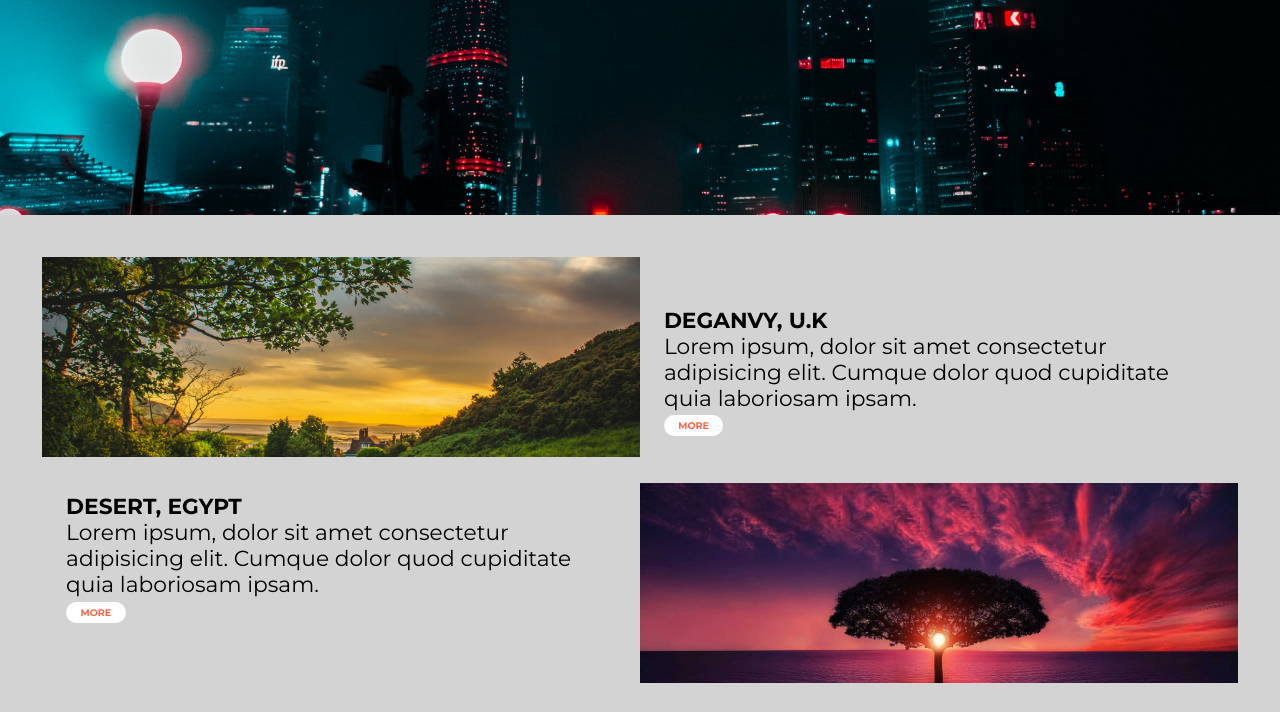
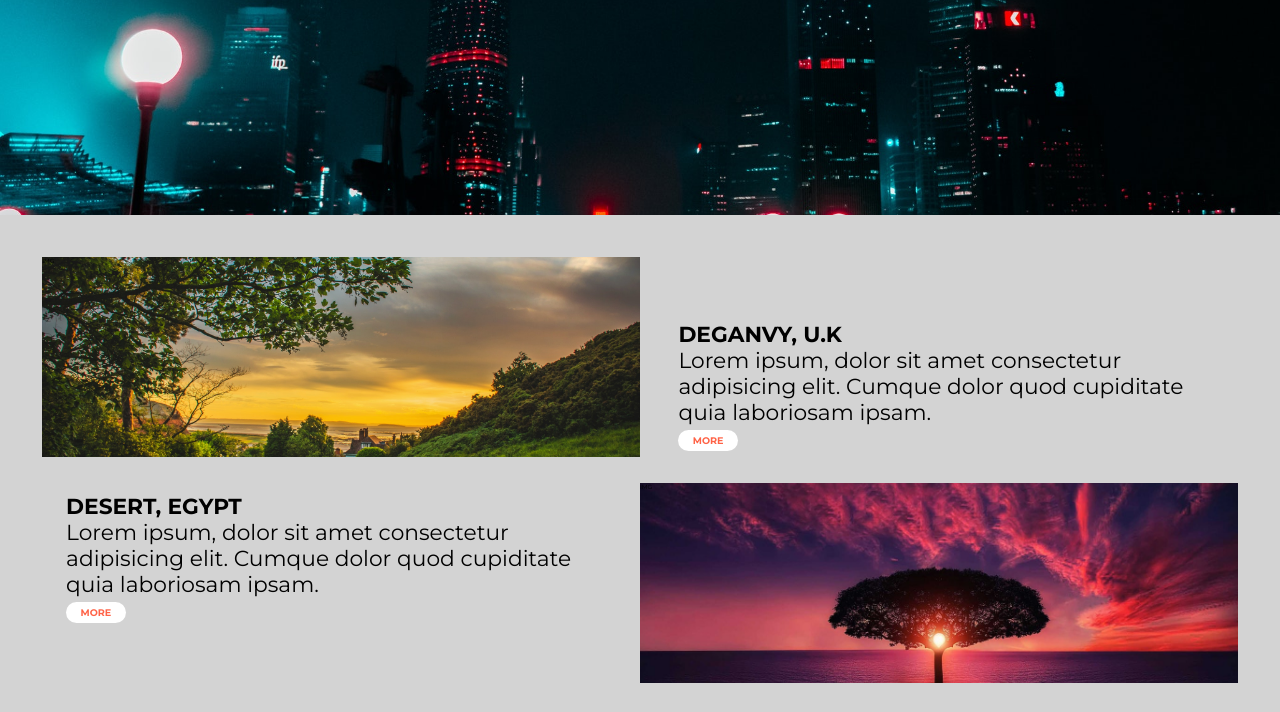
Before and after one commit to ali-s3/travling-, a plain HTML site: page index.html in a window 1280 px wide. Shown: the part 390-1102 px from the top of the page. Drawn offline with Linux system fonts and the light colour scheme.

Commit message:
Update styles.css

```diff
--- a/css/styles.css
+++ b/css/styles.css
@@ -102,7 +102,7 @@ h1,P{
     float: right;
     width: 50%;
     height: 100%;
-    padding: 2%;
+    padding: 3vw;
     margin-top: 2vw;
 }
 .imgbox1{
```
